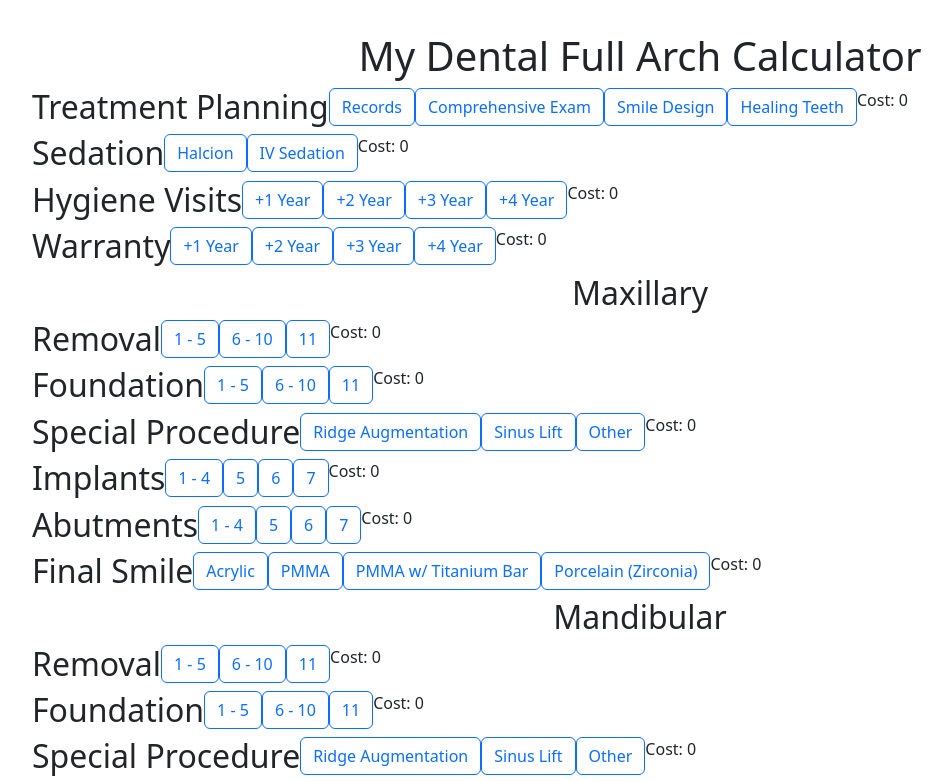
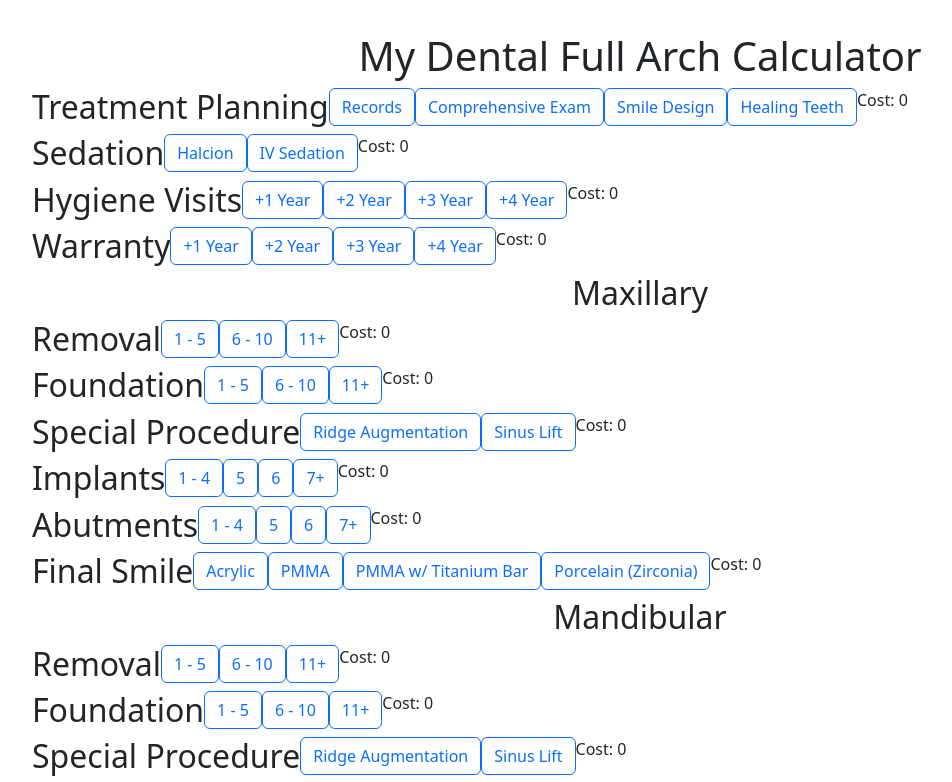
Before and after one commit to tbohn2/full-arch-calculator, a React (Vite) app: page / in a window 1280 px wide. Shown: the top 782 px of the page, without its empty margins (0-952 px from the left). Built offline with nearby package versions, Linux system fonts and the light colour scheme.

Commit message:
Created id var for array display

```diff
--- a/src/App.jsx
+++ b/src/App.jsx
@@ -31,7 +31,7 @@ function App() {
   const specialProcedureArray = [
     { id: 17, name: "Ridge Augmentation", cost: 1500 },
     { id: 18, name: "Sinus Lift", cost: 2500 },
-    { id: 19, name: "Other", cost: 0 }
+    // { id: 19, name: "Other", cost: 0 }
   ]
 
   const implantsArray = [
@@ -173,14 +173,18 @@ function App() {
           <div className="btn-group col-12" role="group" aria-label="Basic checkbox toggle button group">
             <h2>{name}</h2>
             {array.map((item, index) => {
-              let itemName = item.name;
-              if (Array.isArray(itemName)) {
-                itemName = `${item.name[0]} - ${item.name[1]}`
+              const id = 'max' + item.id;
+              let display = item.name;
+              if (Array.isArray(display)) {
+                display = `${item.name[0]} - ${item.name[1]}`
+              }
+              if (display === 7 || display === 11) {
+                display = `${display}+`;
               }
               return (
-                <div>
-                  <input title={itemName} type="checkbox" className="btn-check" name={stateName} id={'max' + item.id} autoComplete="off" onChange={(e) => updateCost(item.cost, e)}></input>
-                  <label className="btn btn-outline-primary" htmlFor={'max' + item.id}>{itemName}</label>
+                <div key={id}>
+                  <input title={item.name} type="checkbox" className="btn-check" name={stateName} id={id} autoComplete="off" onChange={(e) => updateCost(item.cost, e)}></input>
+                  <label className="btn btn-outline-primary" htmlFor={id}>{display}</label>
                 </div>
               )
             })}
@@ -196,14 +200,18 @@ function App() {
           <div className="btn-group col-12" role="group" aria-label="Basic checkbox toggle button group">
             <h2>{name}</h2>
             {array.map((item, index) => {
-              let itemName = item.name;
-              if (Array.isArray(itemName)) {
-                itemName = `${item.name[0]} - ${item.name[1]}`
+              const id = 'man' + item.id;
+              let display = item.name;
+              if (Array.isArray(display)) {
+                display = `${item.name[0]} - ${item.name[1]}`
+              }
+              if (display === 7 || display === 11) {
+                display = `${display}+`;
               }
               return (
-                <div>
-                  <input title={itemName} type="checkbox" className="btn-check" name={stateName} id={'max' + item.id} autoComplete="off" onChange={(e) => updateCost(item.cost, e)}></input>
-                  <label className="btn btn-outline-primary" htmlFor={'max' + item.id}>{itemName}</label>
+                <div key={id}>
+                  <input title={item.name} type="checkbox" className="btn-check" name={stateName} id={id} autoComplete="off" onChange={(e) => updateCost(item.cost, e)}></input>
+                  <label className="btn btn-outline-primary" htmlFor={id}>{display}</label>
                 </div>
               )
             })}
@@ -233,7 +241,6 @@ function App() {
             </div>
           </div>
         </div>
-
       </div>
     </div>
 
```
